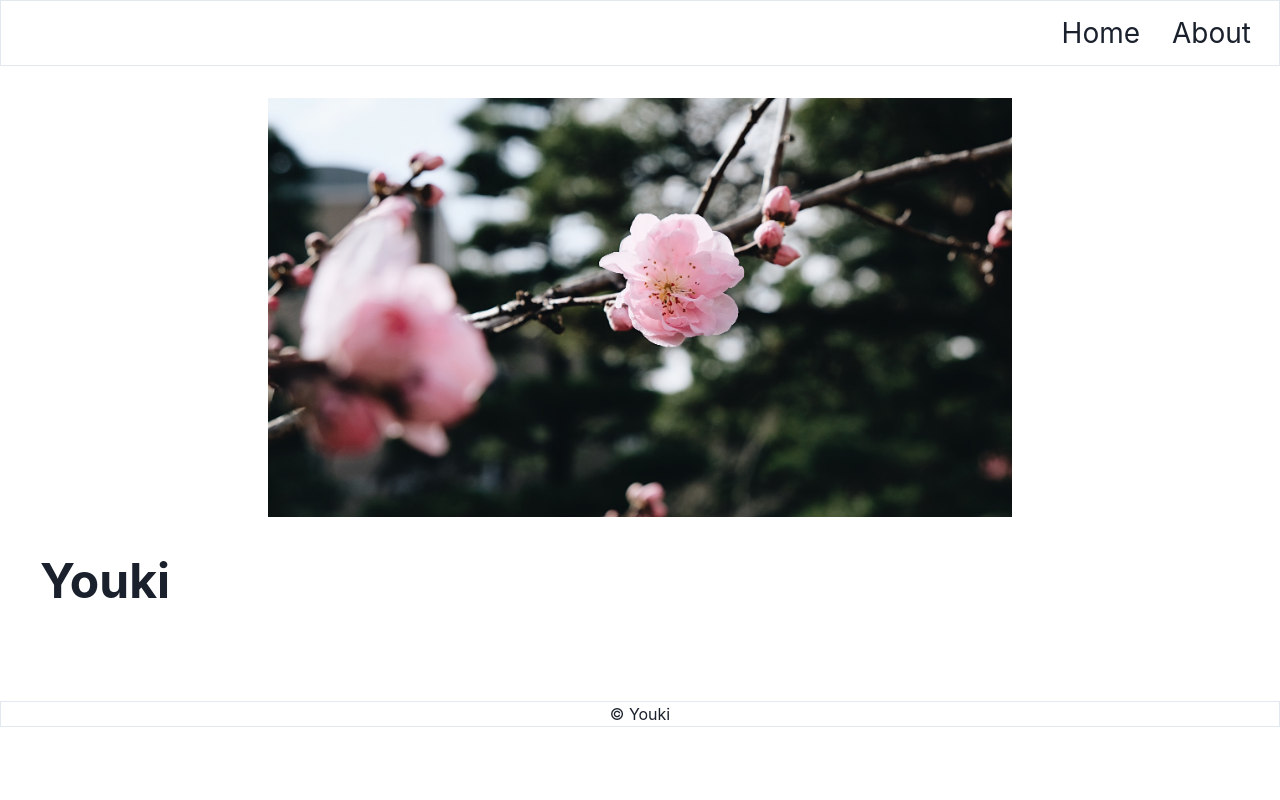
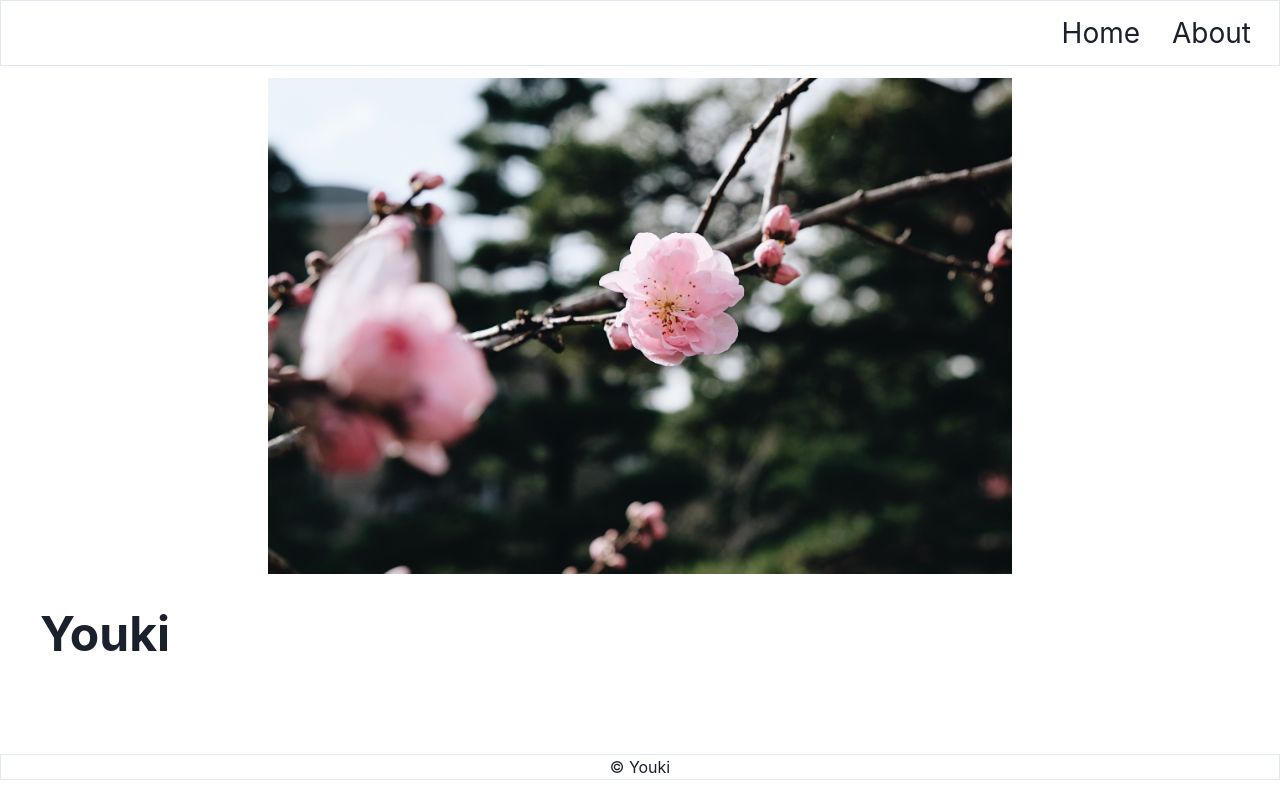
Before and after one commit to yotch0523/portfolio, a React app: page / in a window 1280 px wide. Built offline with nearby package versions, Linux system fonts and the light colour scheme; some icons are missing.

Commit message:
set home eyecatch aspectratio without chakra-ui

```diff
--- a/src/components/Menu/index.tsx
+++ b/src/components/Menu/index.tsx
@@ -52,13 +52,12 @@ const Menu = () => {
 
       <Fade in={isOpen}>
         <Flex
-          bg={'black'}
+          bg={"rgba(0, 0, 0, .8)"}
           color={'white'}
           display={isOpen ? 'flex' : 'none'}
           flexFlow={'column'}
           justifyContent="center"
           margin="auto"
-          opacity={'.8'}
           position="fixed"
           top="0"
           bottom="0"
--- a/src/pages/Home/index.tsx
+++ b/src/pages/Home/index.tsx
@@ -1,6 +1,5 @@
 import React from 'react'
 import {
-  AspectRatio,
   Box,
   Heading,
   HStack,
@@ -14,6 +13,7 @@ import HeadBlock from '@/components/Common/HeadBlock'
 
 import { ServiceLink } from '@/common/types'
 import { commonStyles } from '@/common/consts/common-styles'
+import useWindowSize from '@/hooks/useWindowSize'
 import linkData from '@/data/serviceLinks.json'
 import eyeCatchImage from '@/images/home/eyecatch.jpg'
 
@@ -24,19 +24,18 @@ type IconPropertiers = {
 
 const Home = () => {
   const links: ServiceLink[] = linkData.data
+  const { width } = useWindowSize()
+  const eyecatchHeight = width * (2 / 3)
 
   return (
     <>
       <HeadBlock title={'Home | Youki'} />
       <Box
-        py={{ base: '0', sm: '20px' }}
         m="auto"
-        height="auto"
+        height={{ base: eyecatchHeight, sm: eyecatchHeight * 0.6 }}
         width={{ base: '100%', sm: '60%' }}
       >
-        <AspectRatio ratio={ 16 / 9 }>
-          <LazyLoadImage src={eyeCatchImage} />
-        </AspectRatio>
+        <LazyLoadImage src={eyeCatchImage} />
       </Box>
 
       {/* contents */}
```
